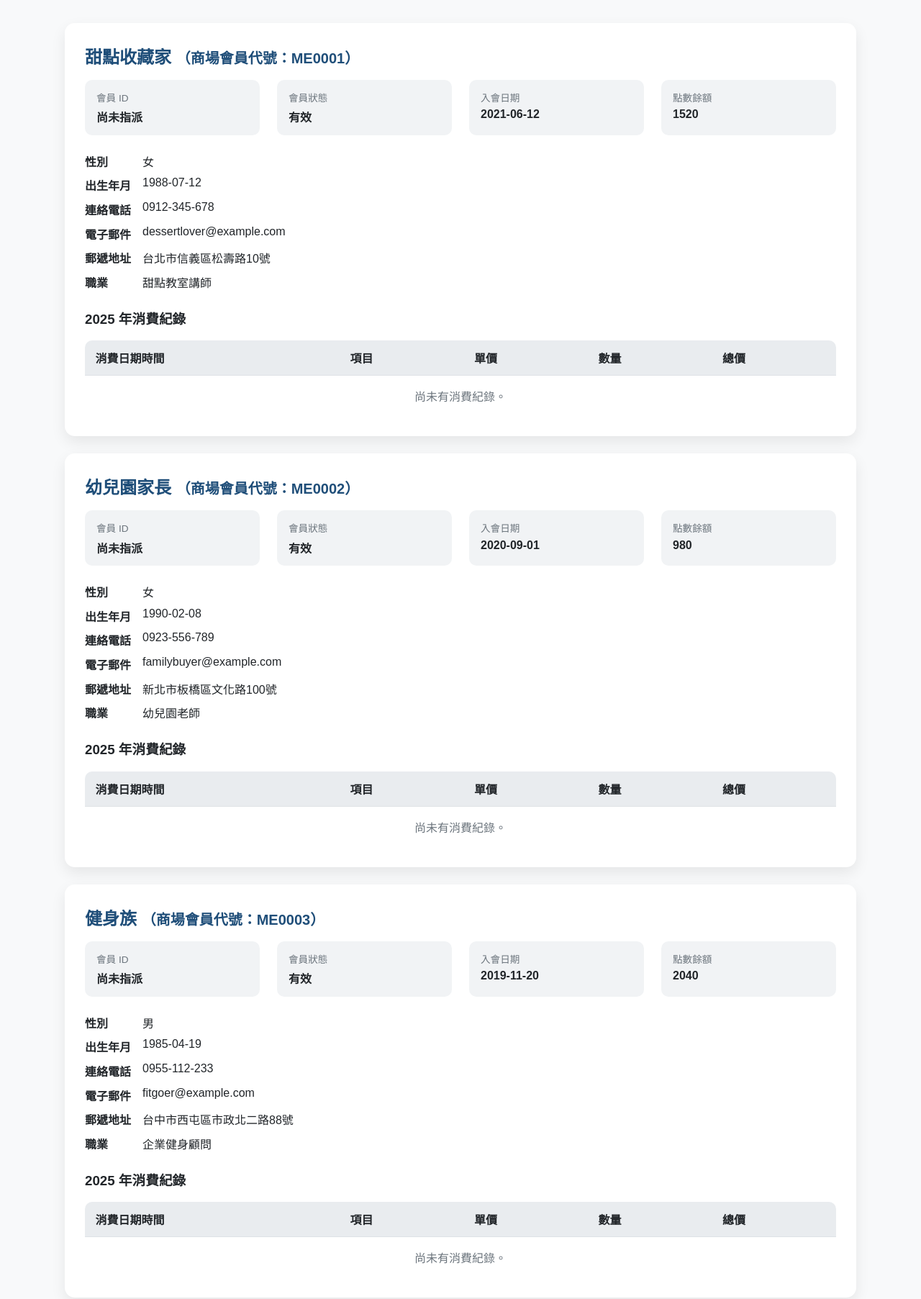
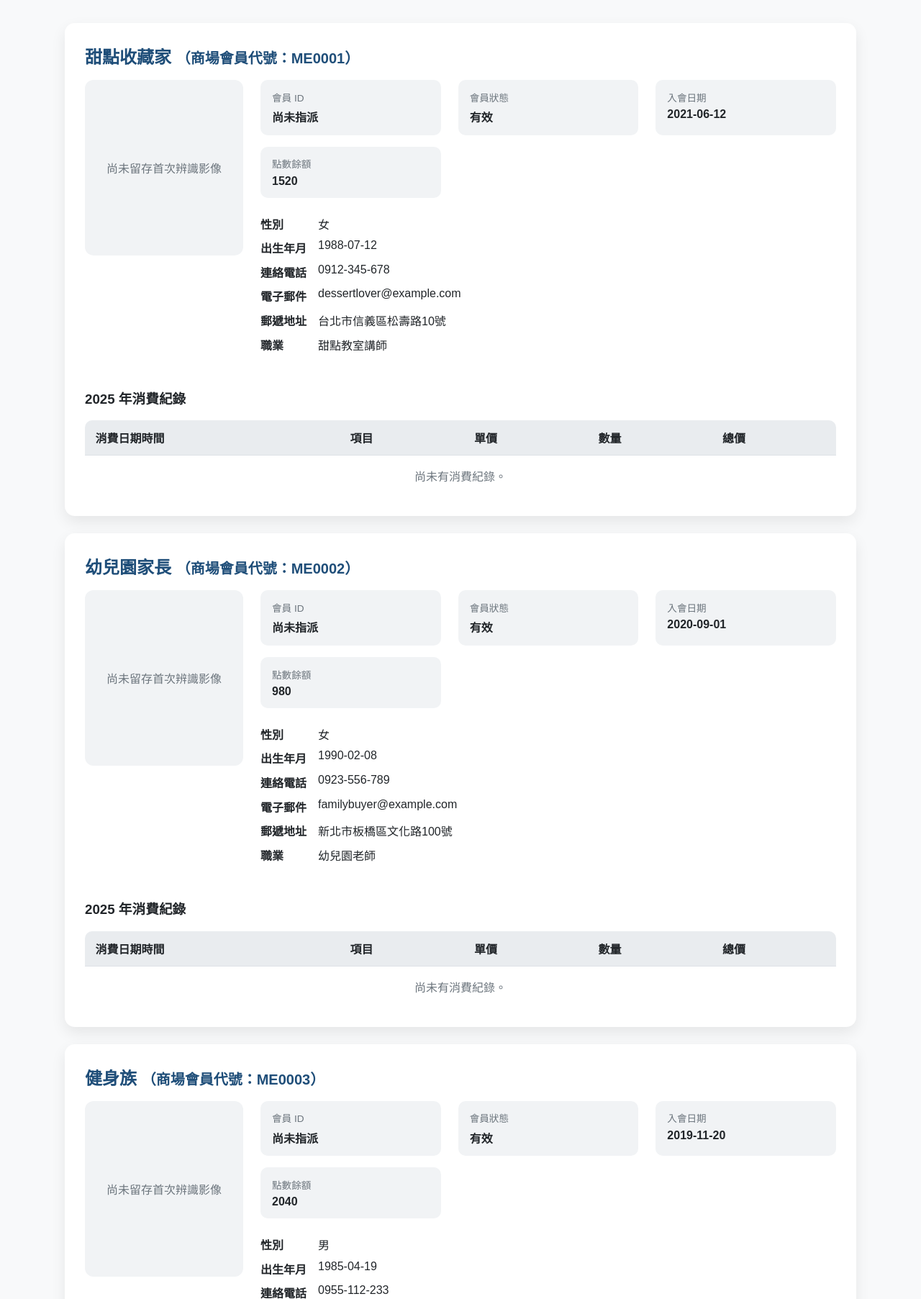
Before and after one commit to phantom810193/esp32cam, a Flask app: page /members in a window 1280 px wide. Shown: the part 156-1961 px from the top of the page at 72% size. Run offline with Flask 3, Linux system fonts and the light colour scheme; data comes from the database, SQL or seed files in the repository.

Commit message:
Keep first member upload photo in directory

```diff
--- a/backend/database.py
+++ b/backend/database.py
@@ -63,6 +63,7 @@ class MemberProfile:
     email: str
     address: str | None
     occupation: str | None
+    first_image_filename: str | None
 
 
 @dataclass
@@ -174,6 +175,7 @@ class Database:
                 "email",
                 "address",
                 "occupation",
+                "first_image_filename",
             ]
             if profile_columns and profile_columns != expected_profile_columns:
                 conn.execute("DROP TABLE IF EXISTS member_profiles")
@@ -194,6 +196,7 @@ class Database:
                     email TEXT NOT NULL,
                     address TEXT,
                     occupation TEXT,
+                    first_image_filename TEXT,
                     FOREIGN KEY(member_id) REFERENCES members(member_id)
                 );
                 """
@@ -330,6 +333,14 @@ class Database:
                 "SELECT encoding_json FROM members WHERE member_id = ?",
                 (target_id,),
             ).fetchone()
+            source_profile_row = conn.execute(
+                "SELECT first_image_filename FROM member_profiles WHERE member_id = ?",
+                (source_id,),
+            ).fetchone()
+            target_profile_row = conn.execute(
+                "SELECT first_image_filename FROM member_profiles WHERE member_id = ?",
+                (target_id,),
+            ).fetchone()
 
             if source_row is None:
                 raise ValueError(f"找不到來源會員 {source_id}")
@@ -351,6 +362,15 @@ class Database:
                 "UPDATE member_profiles SET member_id = ? WHERE member_id = ?",
                 (target_id, source_id),
             )
+            if (
+                source_profile_row
+                and source_profile_row["first_image_filename"]
+                and (not target_profile_row or not target_profile_row["first_image_filename"])
+            ):
+                conn.execute(
+                    "UPDATE member_profiles SET first_image_filename = ? WHERE member_id = ?",
+                    (source_profile_row["first_image_filename"], target_id),
+                )
             conn.execute(
                 "DELETE FROM members WHERE member_id = ?",
                 (source_id,),
@@ -454,7 +474,8 @@ class Database:
             conn.execute(
                 f"""
                 UPDATE member_profiles
-                SET member_id = NULL
+                SET member_id = NULL,
+                    first_image_filename = NULL
                 WHERE profile_label IN ({labels_placeholder})
                 """,
                 SEED_PROFILE_LABELS,
@@ -477,7 +498,8 @@ class Database:
                        phone,
                        email,
                        address,
-                       occupation
+                       occupation,
+                       first_image_filename
                 FROM member_profiles
                 WHERE member_id = ?
                 """,
@@ -501,6 +523,8 @@ class Database:
             email=str(row["email"]),
             address=str(row["address"]) if row["address"] else None,
             occupation=str(row["occupation"]) if row["occupation"] else None,
+            first_image_filename=
+                str(row["first_image_filename"]) if row["first_image_filename"] else None,
         )
 
     def list_member_profiles(self) -> list[MemberProfile]:
@@ -519,7 +543,8 @@ class Database:
                        phone,
                        email,
                        address,
-                       occupation
+                       occupation,
+                       first_image_filename
                 FROM member_profiles
                 ORDER BY profile_id
                 """
@@ -542,6 +567,8 @@ class Database:
                     email=str(row["email"]),
                     address=str(row["address"]) if row["address"] else None,
                     occupation=str(row["occupation"]) if row["occupation"] else None,
+                    first_image_filename=
+                        str(row["first_image_filename"]) if row["first_image_filename"] else None,
                 )
             )
 
@@ -666,6 +693,7 @@ class Database:
                     float(total_duration),
                 ),
             )
+            self._set_first_image_if_absent(conn, member_id, image_filename)
             conn.commit()
 
     def cleanup_upload_events(self, keep_latest: int = 1) -> list[str]:
@@ -706,7 +734,23 @@ class Database:
                 return []
 
             ids_to_delete = [int(row["id"]) for row in rows]
-            filenames = [row["image_filename"] for row in rows if row["image_filename"]]
+            reserved_rows = conn.execute(
+                """
+                SELECT first_image_filename
+                FROM member_profiles
+                WHERE first_image_filename IS NOT NULL
+                """
+            ).fetchall()
+            protected_filenames = {
+                str(row["first_image_filename"])
+                for row in reserved_rows
+                if row["first_image_filename"]
+            }
+            filenames = [
+                row["image_filename"]
+                for row in rows
+                if row["image_filename"] and row["image_filename"] not in protected_filenames
+            ]
 
             delete_placeholders = ",".join("?" for _ in ids_to_delete)
             conn.execute(
@@ -716,6 +760,28 @@ class Database:
             conn.commit()
 
         return filenames
+
+    def _set_first_image_if_absent(
+        self, conn: sqlite3.Connection, member_id: str, image_filename: str | None
+    ) -> None:
+        if not image_filename:
+            return
+        row = conn.execute(
+            """
+            SELECT first_image_filename
+            FROM member_profiles
+            WHERE member_id = ?
+            """,
+            (member_id,),
+        ).fetchone()
+        if row is None:
+            return
+        if row["first_image_filename"]:
+            return
+        conn.execute(
+            "UPDATE member_profiles SET first_image_filename = ? WHERE member_id = ?",
+            (image_filename, member_id),
+        )
 
     def get_latest_upload_event(self) -> UploadEvent | None:
         with self._connect() as conn:
--- a/backend/templates/members.html
+++ b/backend/templates/members.html
@@ -42,6 +42,36 @@
         margin: 0 0 1rem;
         font-size: 1.5rem;
         color: #1f4e79;
+      }
+      .member-meta {
+        display: grid;
+        grid-template-columns: minmax(180px, 220px) 1fr;
+        gap: 1.5rem;
+        align-items: start;
+        margin-bottom: 1.5rem;
+      }
+      .member-photo {
+        background: #f1f3f5;
+        border-radius: 12px;
+        padding: 0.75rem;
+        text-align: center;
+        display: flex;
+        flex-direction: column;
+        gap: 0.75rem;
+        justify-content: center;
+      }
+      .member-photo img {
+        width: 100%;
+        border-radius: 10px;
+        display: block;
+      }
+      .member-photo .caption {
+        font-size: 0.85rem;
+        color: #6c757d;
+      }
+      .member-photo.placeholder {
+        min-height: 220px;
+        color: #6c757d;
       }
       .member-summary {
         display: grid;
@@ -113,6 +143,15 @@
       .back-link:hover {
         text-decoration: underline;
       }
+      @media (max-width: 768px) {
+        .member-meta {
+          grid-template-columns: 1fr;
+        }
+        .member-photo {
+          max-width: 320px;
+          margin: 0 auto;
+        }
+      }
     </style>
   </head>
   <body>
@@ -147,6 +186,16 @@
                 <small>（尚未綁定商場會員代號）</small>
               {% endif %}
             </h2>
+            <div class="member-meta">
+              <div class="member-photo {% if not profile.first_image_filename %}placeholder{% endif %}">
+                {% if profile.first_image_filename %}
+                  <img src="{{ url_for('serve_upload_image', filename=profile.first_image_filename) }}" alt="{{ profile.member_id or '尚未指派' }} 首次辨識影像">
+                  <span class="caption">首次辨識影像</span>
+                {% else %}
+                  <span>尚未留存首次辨識影像</span>
+                {% endif %}
+              </div>
+              <div>
                 <div class="member-summary">
                   <div class="summary-item">
                     <span class="label">會員 ID</span>
@@ -179,6 +228,8 @@
                   <dt>職業</dt>
                   <dd>{{ profile.occupation or '未填寫' }}</dd>
                 </dl>
+              </div>
+            </div>
             <h3>2025 年消費紀錄</h3>
             <table>
               <thead>
```
Also changed, not shown: README.md. Lines whose indentation alone changed are shown as unchanged.
